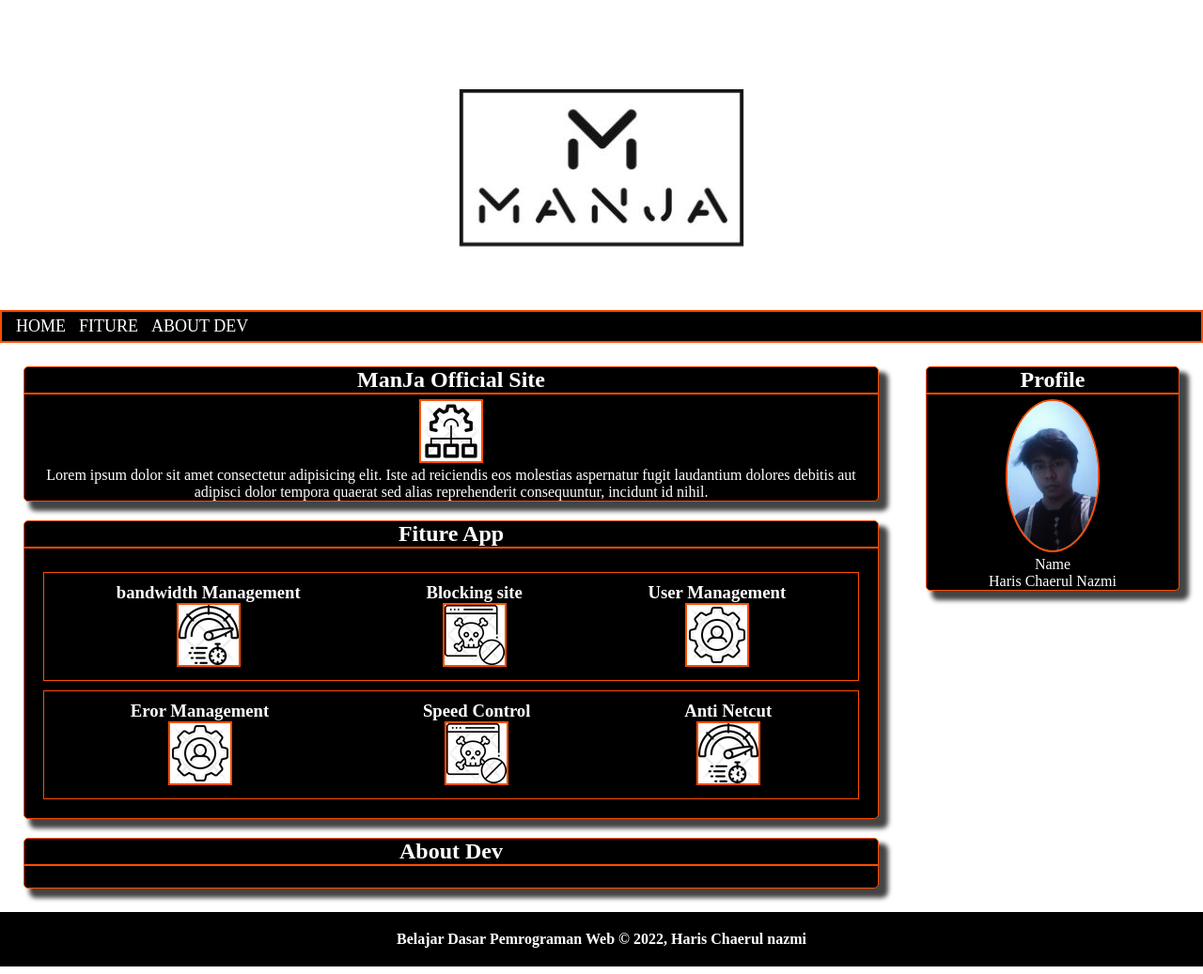
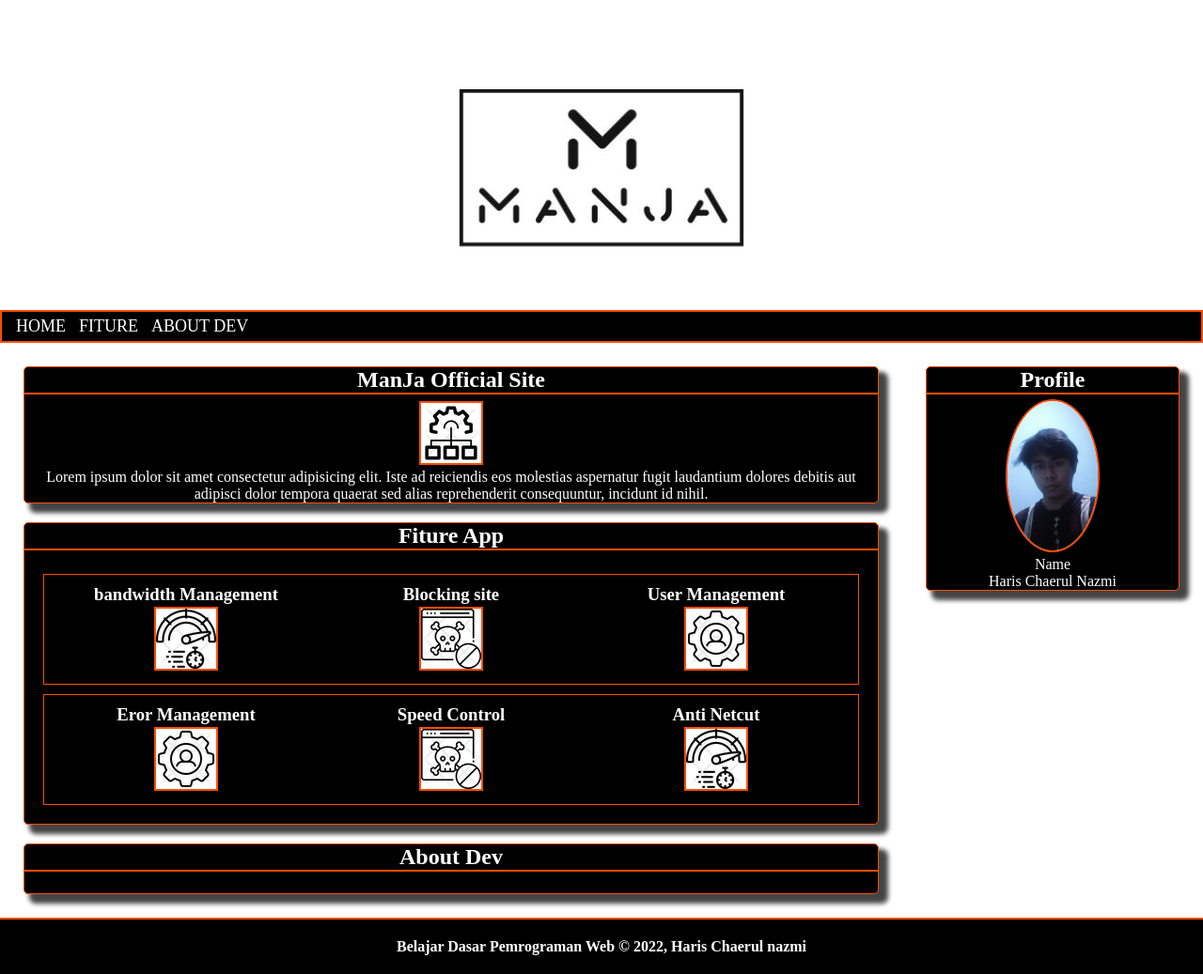
Before and after one commit to Nazmikaz/Dicoding, a plain HTML site: page dicoding/index.html in a window 1280 px wide. Shown: the whole page at 94% size. Drawn offline with Linux system fonts and the light colour scheme.

Commit message:
Update style.css

```diff
--- a/dicoding/style.css
+++ b/dicoding/style.css
@@ -14,7 +14,6 @@ h2{
 }
 h3{
     color: white;
-    text-align: center;
 }
 p{
     color: white;
@@ -115,11 +114,13 @@ aside{
 
 }
 .flexbox-item{
-    margin: auto;
+    margin: auto ;
+    width: 200px;
 }
 .icon{
     border: solid 2px;
     color: #FF4D00;
+    margin-top: 2px;
 }
 img{
     background-color: white;
@@ -134,6 +135,7 @@ footer {
     font-weight: bold;
     width: 100%;
     bottom:0;
+    border-top: solid 2px #FF4D00;
  }
 
  @media screen and (max-width: 1000px) {
```
